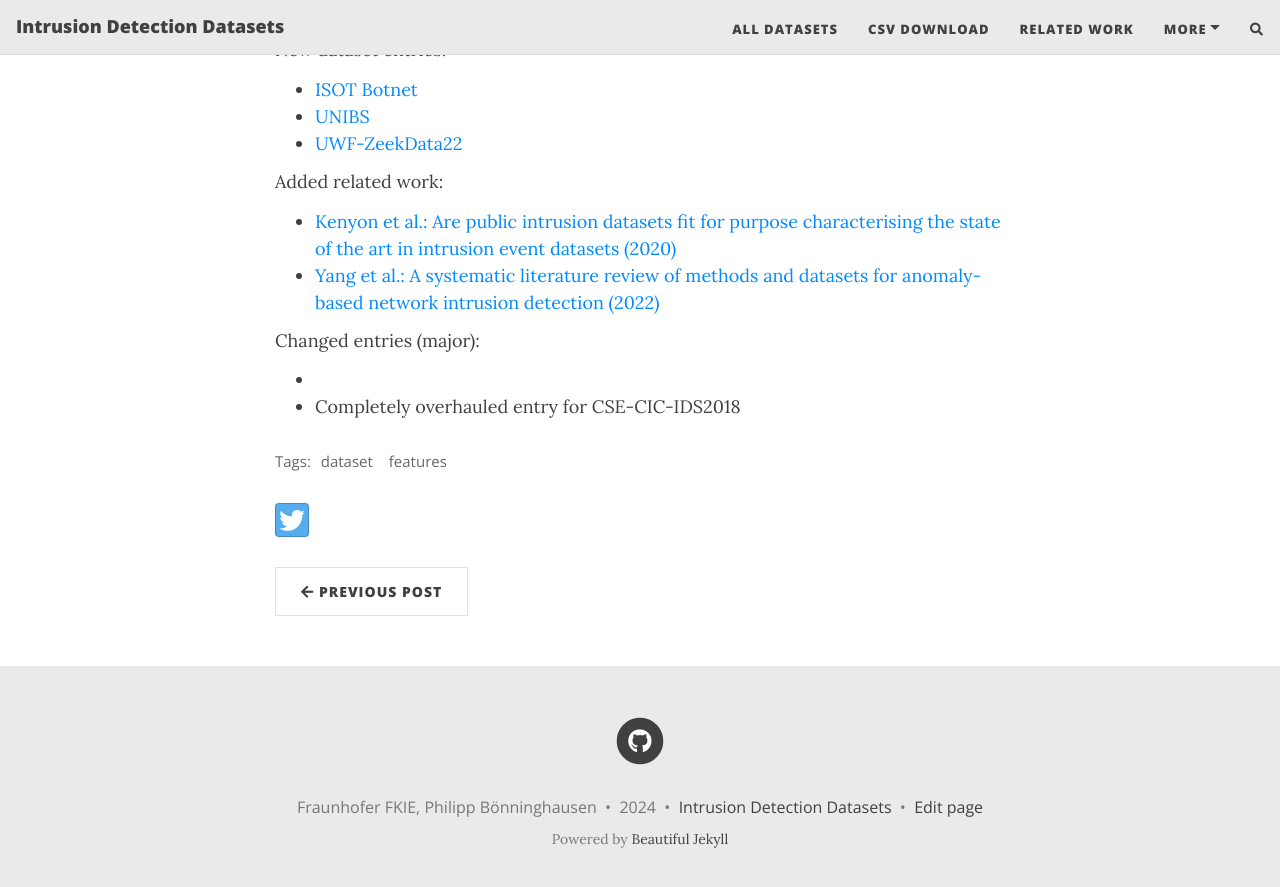
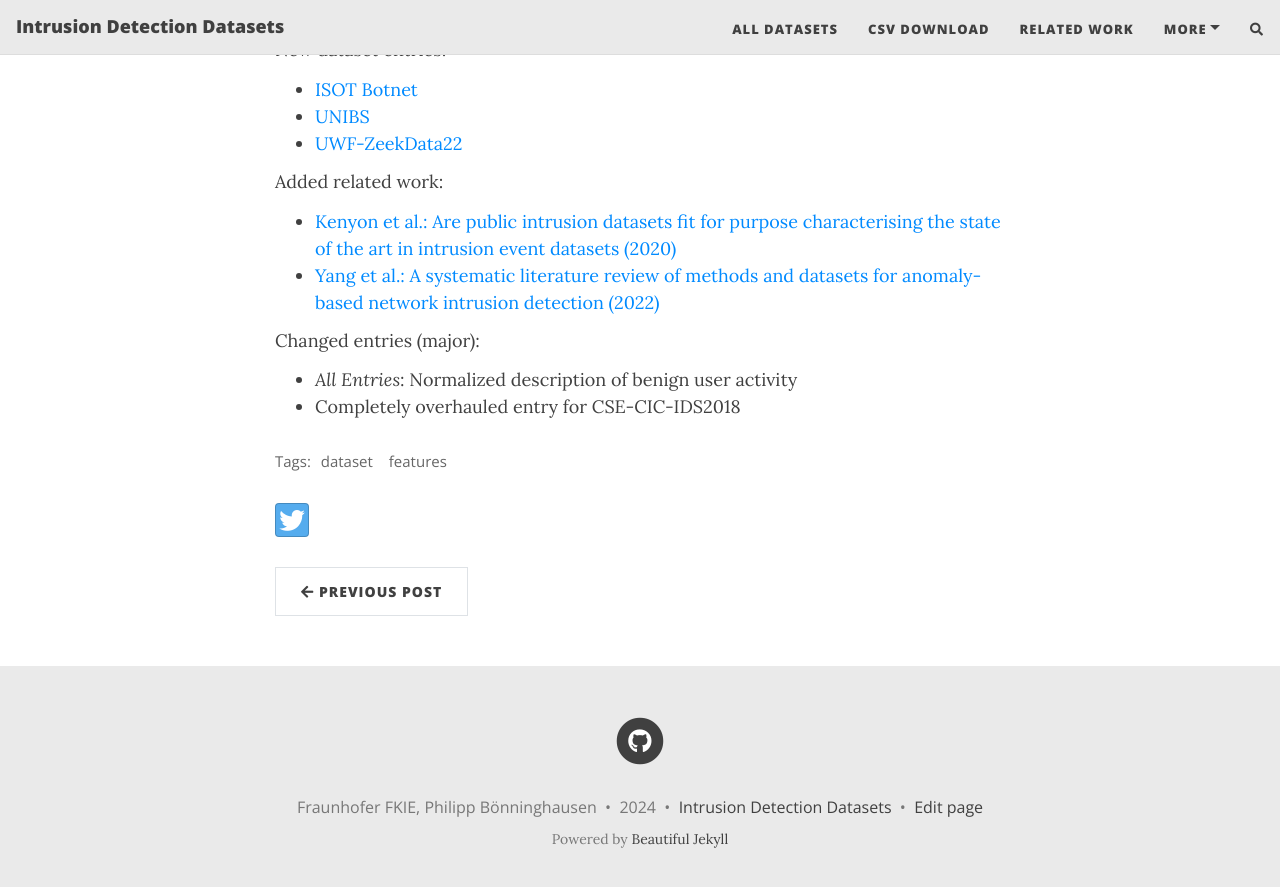
Before and after one commit to fkie-cad/COMIDDS, a Jekyll site: the page built from _posts/2024-06-04-version-1-4.md, in a window 1280 px wide and 900 px high, scrolled down 1101 px. Shown: the top 887 px of the window. Built offline with Jekyll 4.4.1, drawn with Linux system fonts in a browser that asks for light colours; nearby versions of some CDN libraries; comment, search, counter and statistics services are not loaded.

Commit message:
Fix typo

```diff
--- a/_posts/2024-06-04-version-1-4.md
+++ b/_posts/2024-06-04-version-1-4.md
@@ -43,5 +43,5 @@ Added related work:
 - [Yang et al.: A systematic literature review of methods and datasets for anomaly-based network intrusion detection (2022)](/intrusion-detection-datasets/content/related_work/#a-systematic-literature-review-of-methods-and-datasets-for-anomaly-based-network-intrusion-detection-2022)
 
 Changed entries (major):
-- [All entries]: Normalized description of benign user activity
+- *All Entries*: Normalized description of benign user activity
 - Completely overhauled entry for CSE-CIC-IDS2018
```
